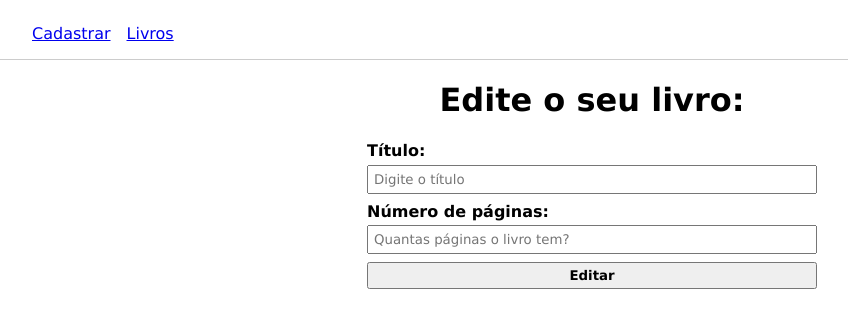
After one commit to RyanForward/Estudos-Node, a Node server app: page /books/edit/1 in a window 1280 px wide. The commit adds this page. Shown: the top 328 px of the page, without its empty margins (48-896 px from the left). Run offline with Node 20, Linux system fonts and the light colour scheme; data that the repository does not hold is empty; some libraries are stand-ins or nearby versions.

Commit message:
Adicionando novas features da app books

```diff
--- a/TemplateEngine/index.js
+++ b/TemplateEngine/index.js
@@ -104,6 +104,39 @@ app.get('/books', (req, res)=>{
     })
 })
 
+app.get('/books/:id', (req, res)=>{
+    const id = req.params.id
+    const sql = `SELECT * FROM books WHERE id=${id}`
+
+    conn.query(sql, function(err, data){
+        if(err){
+            console.log(err)
+            return
+        }
+
+        const book = data[0]
+        res.render('book', {book})
+    })
+
+})
+
+app.get('/books/edit/:id', (req, res)=>{
+    const id = req.params.id
+    const sql = `SELECT * FROM books WHERE id=${id}`
+
+    conn.query(sql, function(err, data){
+        if(err){
+            console.log(err)
+            return
+        }
+
+        const book = data[0]
+        res.render('editbook', {book})
+    })
+})
+
+app
+
 const conn = mysql.createConnection({
     host: 'localhost',
     user: 'root',
--- a/TemplateEngine/public/css/style.css
+++ b/TemplateEngine/public/css/style.css
@@ -1,5 +1,21 @@
 * {
     font-family: 'Lucida Sans', 'Lucida Sans Regular', 'Lucida Grande', 'Lucida Sans Unicode', Geneva, Verdana, sans-serif;
+}
+
+#navbar{
+    border-bottom: 1px solid #ccc;
+    padding: 1em;
+    margin-bottom: 1em;
+}
+
+#navbar ul{
+    display: flex;
+    list-style: none;
+    margin: 0 auto;
+}
+
+#navbar ul li{
+    margin-left: 1em;
 }
 
 h1{
@@ -55,3 +71,11 @@ h1{
 .book{
     margin: 5px;
 }
+
+#book-page{
+    padding: 2em;
+}
+
+#book-page .container{
+    text-align: center;
+}
--- a/TemplateEngine/views/books.handlebars
+++ b/TemplateEngine/views/books.handlebars
@@ -4,7 +4,8 @@
     <br>
     {{#each books}}
     <div class="book">
-    #{{this.id}} - <span class="bold">{{this.title}}</span> - {{this.pageqty}} páginas
+    #{{this.id}} - <span class="bold"></span>
+    <a href="/books/{{this.id}}">{{this.title}}</a>- {{this.pageqty}} páginas
     </div>
     {{/each}}
 </div>
--- /dev/null
+++ b/TemplateEngine/views/editbook.handlebars
@@ -0,0 +1,12 @@
+<h1>Edite o seu livro: </h1>
+<form action="" method="post" class="form">
+    <div class="form-control">
+        <label for="title"> Título: </label>
+        <input type="text" name="title" placeholder="Digite o título" value="{{book.title}}">
+    </div>
+     <div class="form-control">
+        <label for="pageqty">Número de páginas: </label>
+        <input type="text" name="pageqty" placeholder="Quantas páginas o livro tem?" value="{{book.pageqty}}">
+     </div>
+     <input type="submit" value="Editar" class="btn-signup">
+</form>
--- a/TemplateEngine/views/layouts/main.handlebars
+++ b/TemplateEngine/views/layouts/main.handlebars
@@ -7,6 +7,12 @@
     <link rel="stylesheet" href="/css/style.css">
 </head>
 <body>
+    <nav id="navbar">
+        <ul>
+            <li><a href="/">Cadastrar</a></li>
+            <li><a href="/books">Livros</a></li>
+        </ul>
+    </nav>
     {{{body}}}
 </body>
 </html>
```
Also changed, not shown: TemplateEngine/views/book.handlebars (added, +10 -0 lines).
